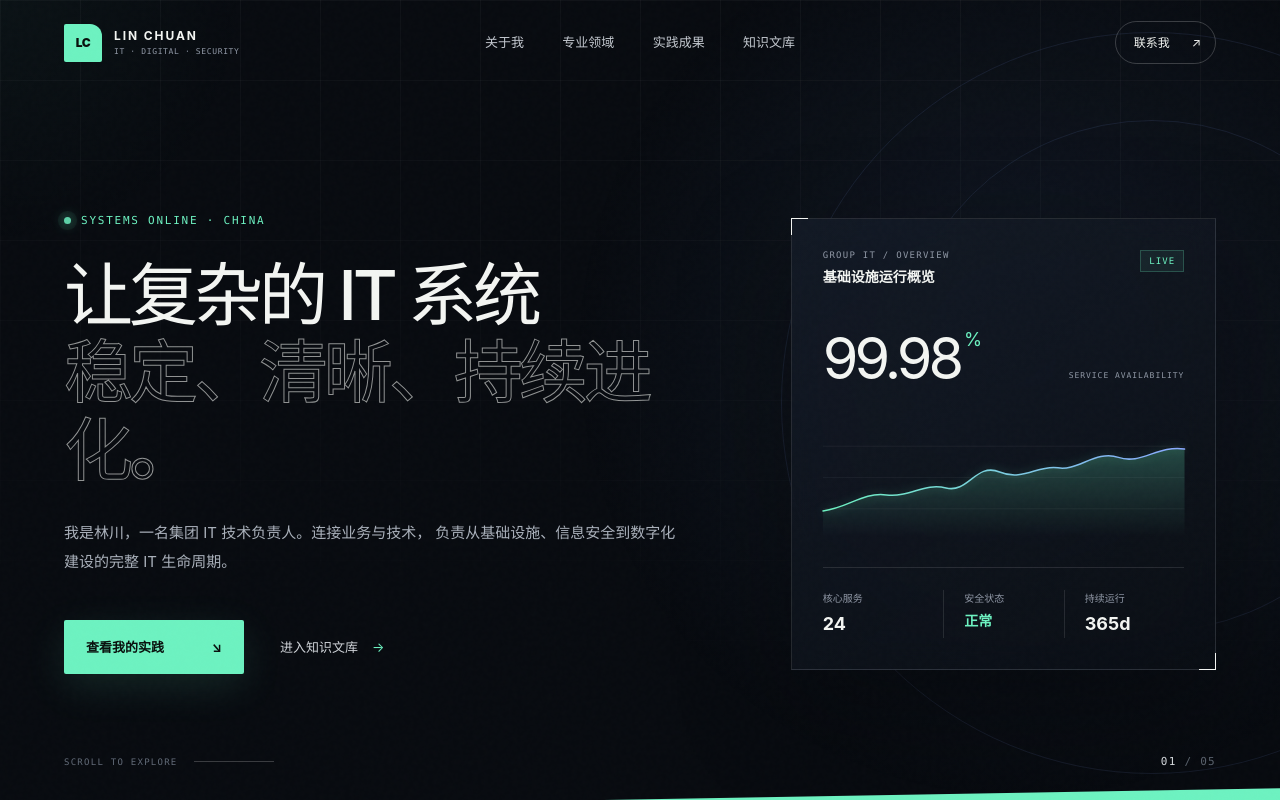
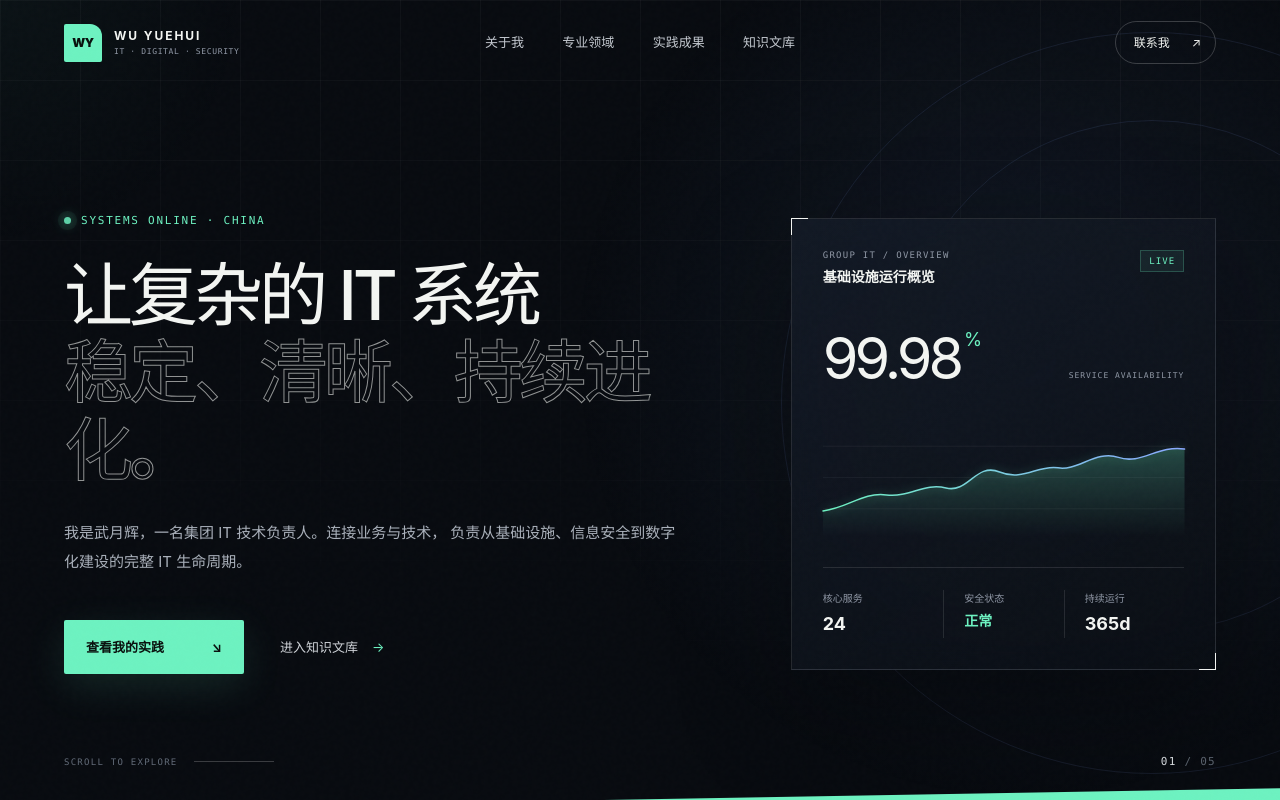
Before and after one commit to wuyuehui-ai/wuyuehui-ai.github.io, a plain HTML site: page index.html in a window 1280 px wide. Shown: the top 800 px of the page. Drawn offline with Linux system fonts and the light colour scheme.

Commit message:
Update name from Lin Chuan to Wu Yuehui

```diff
--- a/index.html
+++ b/index.html
@@ -5,7 +5,7 @@
   <meta name="viewport" content="width=device-width, initial-scale=1.0">
   <meta name="description" content="集团 IT 技术负责人个人主页，专注于基础设施、信息安全、数字化建设与稳定运营。">
   <meta name="theme-color" content="#080b10">
-  <title>林川 · 集团 IT 技术负责人</title>
+  <title>武月辉 · 集团 IT 技术负责人</title>
   <link rel="stylesheet" href="styles.css">
 </head>
 <body>
@@ -14,9 +14,9 @@
 
   <header class="site-header">
     <a class="brand" href="#home" aria-label="返回首页">
-      <span class="brand-mark">LC</span>
+      <span class="brand-mark">WY</span>
       <span class="brand-copy">
-        <strong>LIN CHUAN</strong>
+        <strong>WU YUEHUI</strong>
         <small>IT · DIGITAL · SECURITY</small>
       </span>
     </a>
@@ -54,7 +54,7 @@
           <span>稳定、清晰、持续进化。</span>
         </h1>
         <p class="hero-lead">
-          我是林川，一名集团 IT 技术负责人。连接业务与技术，
+          我是武月辉，一名集团 IT 技术负责人。连接业务与技术，
           负责从基础设施、信息安全到数字化建设的完整 IT 生命周期。
         </p>
         <div class="hero-actions">
@@ -143,7 +143,7 @@
           <p>
             我的工作方式是：提前发现风险，用标准化减少重复劳动，让 IT 成为组织可信赖的基础能力。
           </p>
-          <div class="signature">Lin Chuan <span>集团 IT 技术负责人</span></div>
+          <div class="signature">Wu Yuehui <span>集团 IT 技术负责人</span></div>
         </div>
       </div>
 
@@ -309,11 +309,11 @@
 
   <footer>
     <div class="footer-brand">
-      <span class="brand-mark">LC</span>
+      <span class="brand-mark">WY</span>
       <p>保持系统稳定，<br>也保持持续学习。</p>
     </div>
     <div class="footer-meta">
-      <span>© <span id="year"></span> LIN CHUAN</span>
+      <span>© <span id="year"></span> WU YUEHUI</span>
       <span>BASED IN CHINA · UTC+8</span>
     </div>
     <a href="#home">BACK TO TOP ↑</a>
```
